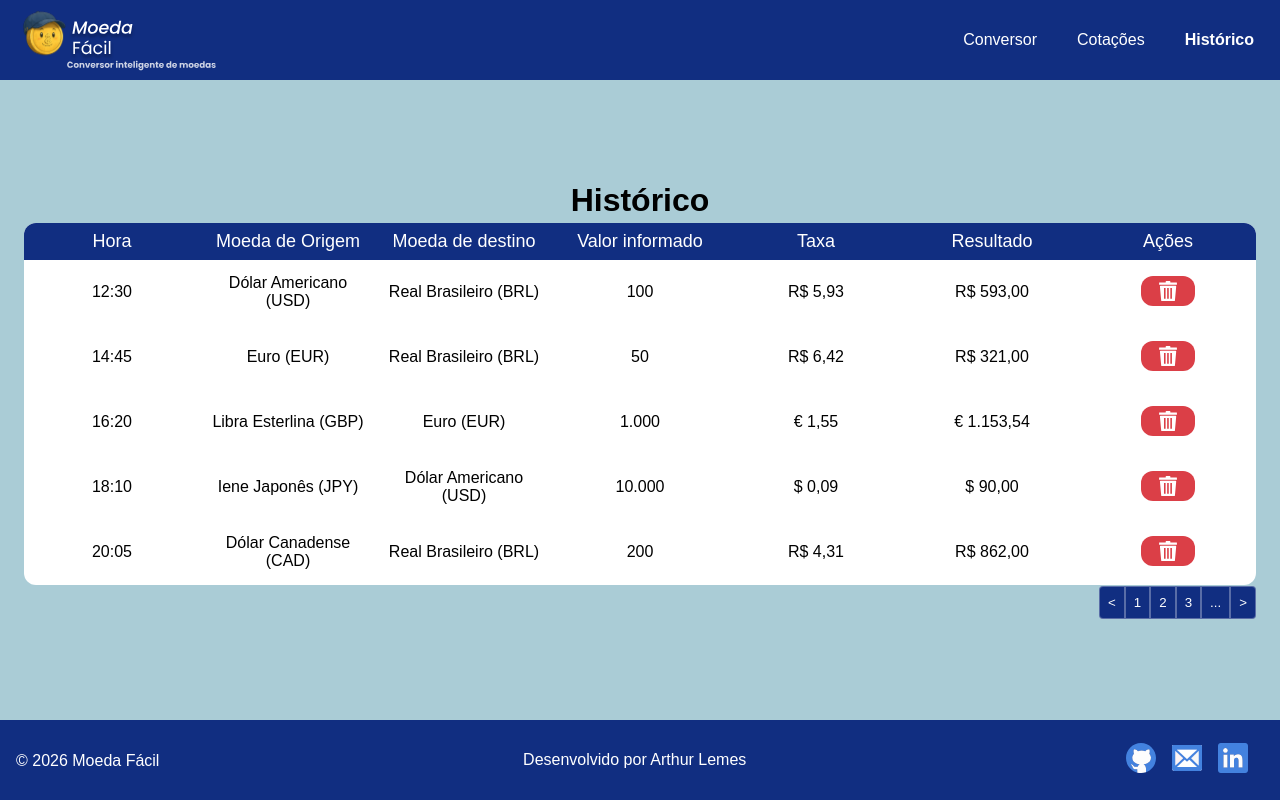
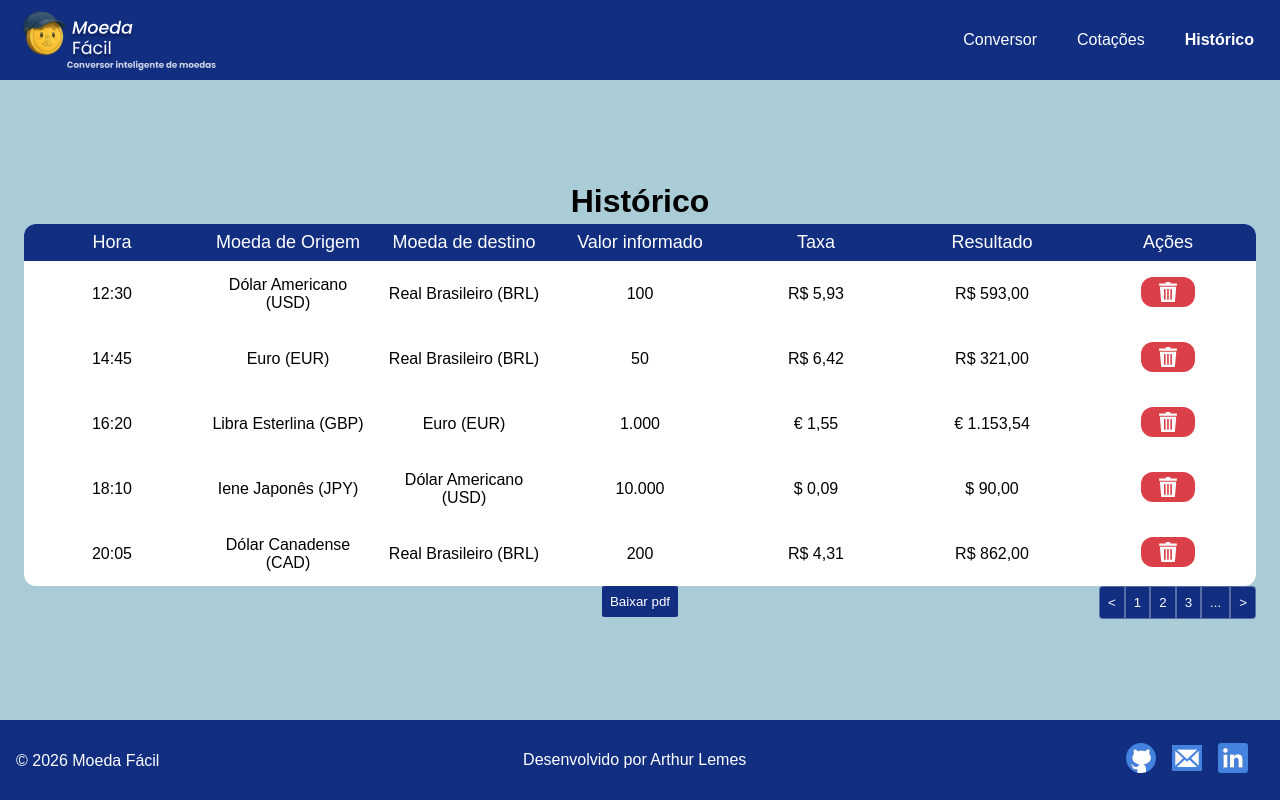
Before and after one commit to arthurp1910/moeda-facil, a React (Vite) app: page /historico in a window 1280 px wide. Built offline with nearby package versions, Linux system fonts and the light colour scheme.

Commit message:
feat: add jsPDF and jsPDF-autotable for PDF generation in ConversionHistory, enhance styles and layout for better usability

```diff
--- a/package.json
+++ b/package.json
@@ -10,6 +10,8 @@
     "preview": "vite preview"
   },
   "dependencies": {
+    "jspdf": "^4.2.1",
+    "jspdf-autotable": "^5.0.8",
     "react": "^19.2.6",
     "react-dom": "^19.2.6",
     "react-router-dom": "^7.17.0"
--- a/src/pages/ConversionHistory.css
+++ b/src/pages/ConversionHistory.css
@@ -67,6 +67,7 @@
   justify-content: flex-end;
   width: 100%;
   margin-top: 1px;
+  position: absolute;
 }
 
 .pagina {
@@ -87,6 +88,14 @@
 
 .pagina:last-of-type {
   border-radius: 0 4px 4px 0;
+}
+
+.paginacao {
+  pointer-events: none;
+}
+
+.pagina {
+  pointer-events: auto;
 }
 @media screen and (max-width: 807px) {
   .conversionHistory {
@@ -115,3 +124,22 @@
   width: calc(100% - 48px);
   margin: 0 auto;
 }
+
+.acoesTabela {
+  position: relative;
+  width: 100%;
+  display: flex;
+  justify-content: center;
+  align-items: center;
+}
+.baixar {
+  background-color: var(--color-primary);
+  color: var(--color-text-light);
+  border-radius: 2px;
+  padding: 8px;
+}
+
+.baixar:hover {
+  opacity: 0.6;
+  background-color: var(--color-primary);
+}
--- a/src/pages/ConversionHistory.tsx
+++ b/src/pages/ConversionHistory.tsx
@@ -1,5 +1,9 @@
 import "./ConversionHistory.css";
 import lixeira from "../assets/Lixeira.svg";
+import jsPDF from "jspdf";
+import autoTable from "jspdf-autotable";
+import React from "react";
+
 export default function ConversionHistory() {
   const historicoMockado = [
     {
@@ -49,6 +53,41 @@ export default function ConversionHistory() {
     },
   ];
 
+  function gerarPDF() {
+    const confirmou = window.confirm("Você deseja baixar o histórico em PDF?");
+    if (confirmou == true) {
+      const pdf = new jsPDF();
+      pdf.setFontSize(18);
+      pdf.text("Histórico de Conversões", 14, 20);
+
+      autoTable(pdf, {
+        startY: 30,
+        head: [
+          [
+            "Hora",
+            "Moeda de Origem",
+            "Moeda de Destino",
+            "Valor Informado",
+            "Taxa",
+            "Resultado",
+          ],
+        ],
+        body: historicoMockado.map((item) => [
+          item.hora,
+          item.moedaOrigem,
+          item.moedaDestino,
+          item.valorInformado,
+          item.taxa,
+          item.resultado,
+        ]),
+      });
+
+      pdf.save("historico-conversoes.pdf");
+    } else {
+      return;
+    }
+  }
+
   return (
     <section className="conversionHistory">
       <div className="areaTabela">
@@ -82,6 +121,7 @@ export default function ConversionHistory() {
             ))}
           </tbody>
         </table>
+        <div className="acoesTabela">
           <div className="paginacao">
             <button className="pagina" type="button">
               {"<"}
@@ -102,6 +142,10 @@ export default function ConversionHistory() {
               {">"}
             </button>
           </div>
+          <button className="baixar" type="button" onClick={gerarPDF}>
+            {"Baixar pdf"}
+          </button>
+        </div>
       </div>
     </section>
   );
--- a/src/services/api.ts
+++ b/src/services/api.ts
@@ -0,0 +1,4 @@
+const API_KEY = "69b372c596fe385410f672af";
+const BASE_URL = `https://v6.exchangerate-api.com/v6/${API_KEY}/pair`;
+
+function converterMoeda() {}
```
Also changed, not shown: 1 other file (tests, documents, lock files or other folders). Lines whose indentation alone changed are shown as unchanged.
